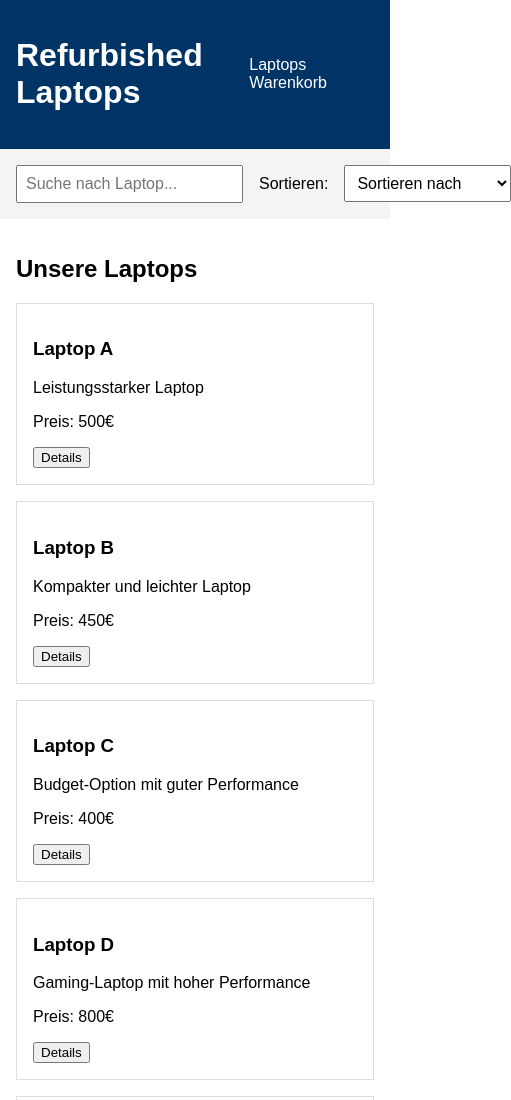
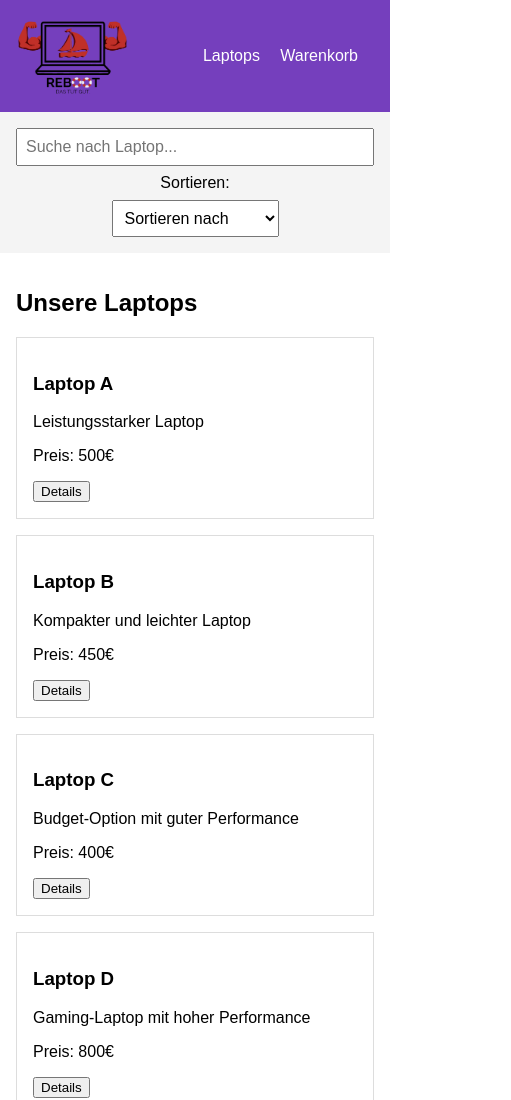
Before and after one commit to Unknown-mfd/WI22C_BI, a plain HTML site: page Online-Store/frontend/index.html in a window 390 px wide. Shown: the top 1100 px of the page, 511 px wide, since content can reach past the window. Drawn offline with Linux system fonts and the light colour scheme.

Commit message:
Update header logo and change header background color; add responsive search and sort functionality

```diff
--- a/Online-Store/frontend/index.html
+++ b/Online-Store/frontend/index.html
@@ -8,7 +8,7 @@
 </head>
 <body>
   <header>
-    <h1>Refurbished Laptops</h1>
+    <img src="../../logo.png" alt="logo" class="logo">
     <nav>
       <a href="#laptops">Laptops</a>
       <a href="#cart">Warenkorb</a>
--- a/Online-Store/frontend/styles.css
+++ b/Online-Store/frontend/styles.css
@@ -5,7 +5,7 @@ body {
   }
 
   header {
-    background-color: #003366;
+    background-color: #753fbd;
     color: #fff;
     padding: 1rem;
     display: flex;
@@ -86,7 +86,37 @@ body {
     cursor: pointer;
   }
 
-  /* Responsive Anpassungen */
+  .logo {
+    max-height: 80px;
+    margin-right: 1rem;
+  }
+
+#search-sort {
+  display: flex;
+  flex-direction: column;
+  gap: 0.5rem;
+  padding: 1rem;
+}
+
+
+#search-sort input[type="text"] {
+  width: 100%;
+  padding: 0.5rem;
+  font-size: 1rem;
+  box-sizing: border-box;
+}
+
+@media (min-width: 768px) {
+  #search-sort {
+    flex-direction: row;
+    align-items: center;
+  }
+  #search-sort input[type="text"] {
+    flex: 1;            /* Nimmt den verfügbaren Platz ein */
+    margin-right: 1rem; /* Abstand zum Select-Element */
+  }
+}
+
   @media (max-width: 768px) {
     .laptop-item {
       width: calc(50% - 2rem);
```
